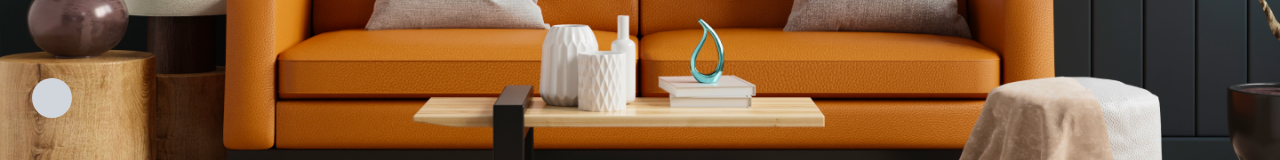
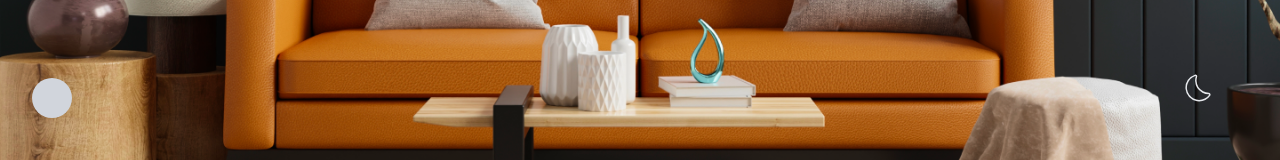
Before and after one commit to SabbirRshuvo/panto-furniture-landing-page, a React (Vite) app: page / in a window 1280 px wide. Shown: the part 566-726 px from the top of the page. Built offline with nearby package versions, Linux system fonts and the light colour scheme.

Commit message:
theme toggle added

```diff
--- a/src/Components/Banner.jsx
+++ b/src/Components/Banner.jsx
@@ -1,8 +1,12 @@
 import { FaSearch } from "react-icons/fa";
 import banner from "../assets/banner.png";
 import { CiDark, CiLight } from "react-icons/ci";
+import { useContext } from "react";
+import { ThemeContext } from "../Context/ThemeController";
 
 const Banner = () => {
+  const { isDark, toggleTheme } = useContext(ThemeContext);
+  console.log(isDark);
   return (
     <div
       className="bg-cover bg-center h-screen relative flex justify-center items-center"
@@ -44,8 +48,12 @@ const Banner = () => {
         </div>
         {/* theme toggler */}
         <div className="absolute bottom-32 right-16 flex items-center gap-4">
-          <button className="text-4xl text-gray-200 hover:text-gray-400 transition-colors duration-300">
+          <button
+            onClick={toggleTheme}
+            className="text-4xl text-gray-200 hover:text-gray-400 transition-colors duration-300 cursor-pointer"
+          >
             {" "}
+            {isDark ? <CiLight /> : <CiDark />}
           </button>
         </div>
       </div>
--- a/src/Context/ThemeController.jsx
+++ b/src/Context/ThemeController.jsx
@@ -3,25 +3,24 @@ import { createContext, useEffect, useState } from "react";
 
 export const ThemeContext = createContext();
 
-export function ThemeProvider({ children }) {
-  const [theme, setTheme] = useState(localStorage.getItem("theme") || "light");
+export const ThemeProvider = ({ children }) => {
+  const [isDark, setIsDark] = useState(false);
+
+  const toggleTheme = () => {
+    setIsDark((prev) => !prev);
+  };
 
   useEffect(() => {
-    localStorage.setItem("theme", theme);
-    if (theme === "dark") {
-      document.documentElement.classList.add("dark");
+    if (isDark) {
+      document.body.classList.add("dark");
     } else {
-      document.documentElement.classList.remove("dark");
+      document.body.classList.remove("dark");
     }
-  }, [theme]);
-
-  const toggleTheme = () => {
-    setTheme(theme === "light" ? "dark" : "light");
-  };
+  }, [isDark]);
 
   return (
-    <ThemeContext.Provider value={toggleTheme}>
+    <ThemeContext.Provider value={{ isDark, toggleTheme }}>
       {children}
     </ThemeContext.Provider>
   );
-}
+};
--- a/src/Layout/Main.jsx
+++ b/src/Layout/Main.jsx
@@ -1,13 +1,16 @@
 import { Outlet } from "react-router";
 import Footer from "../Components/Footer";
 import Navbar from "../Components/Navbar";
+import { ThemeProvider } from "../Context/ThemeController";
 
 const Main = () => {
   return (
     <div className="">
-      <Navbar />
-      <Outlet />
-      <Footer />
+      <ThemeProvider>
+        <Navbar />
+        <Outlet />
+        <Footer />
+      </ThemeProvider>
     </div>
   );
 };
--- a/src/index.css
+++ b/src/index.css
@@ -10,3 +10,7 @@ body {
 html {
   scroll-behavior: smooth;
 }
+
+.dark {
+  @apply bg-gray-900 text-gray-200;
+}
```
